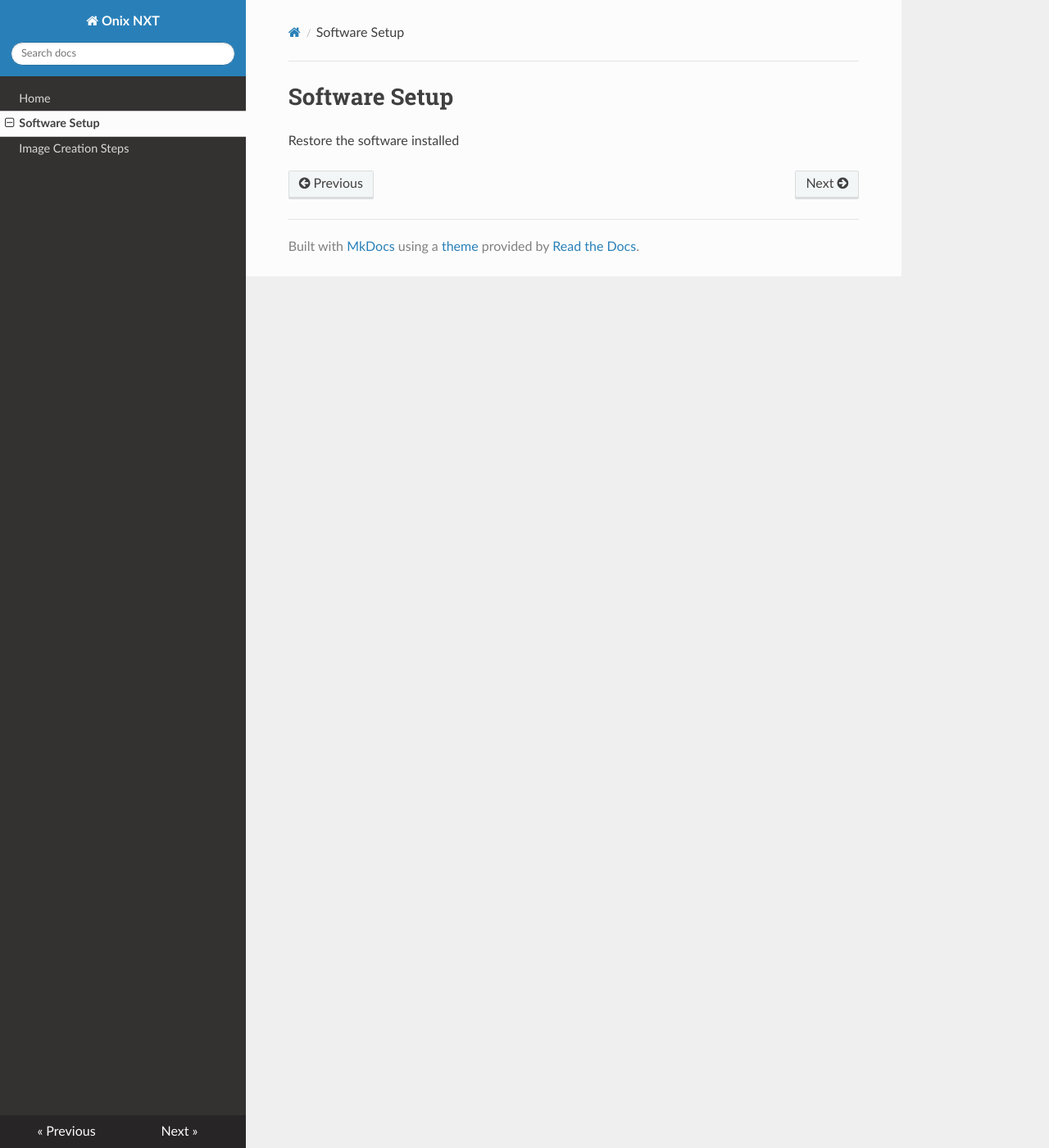
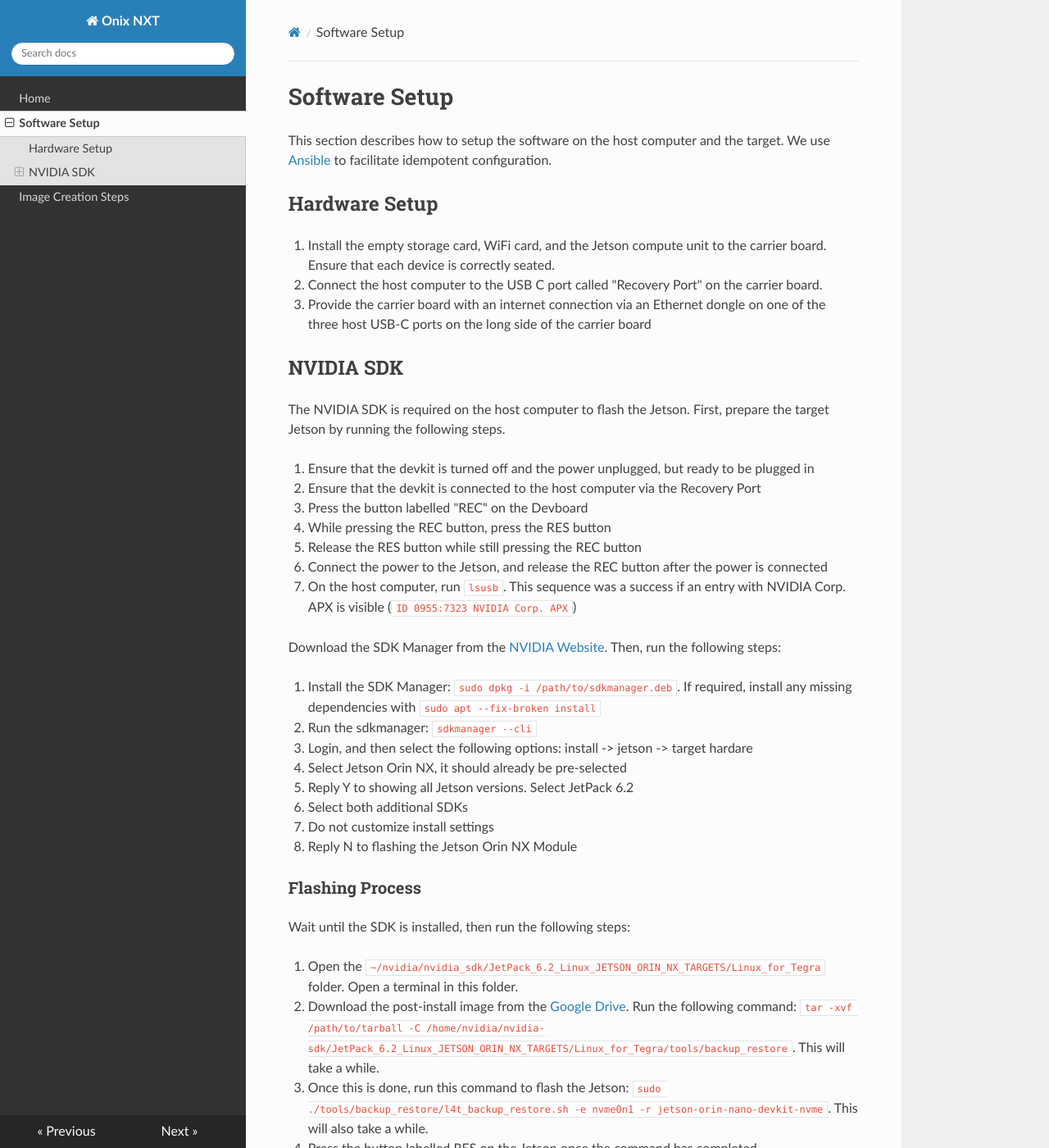
Before and after one commit to lis-epfl/swarm-nxt, an MkDocs documentation site: the page built from docs/software-setup.md, in a window 1280 px wide and 1400 px high. Shown: the whole window at 82% size. Built offline with MkDocs 1.6.1, drawn with Linux system fonts in a browser that asks for light colours; nearby versions of some CDN libraries; some of the changed text lies outside the part shown.

Commit message:
work on docs

````diff
--- a/docs/software-setup.md
+++ b/docs/software-setup.md
@@ -1,3 +1,97 @@
-# Software Setup
+#Software Setup
 
-Restore the software installed
+This section describes how to setup the software on the host computer and the target. We use [Ansible](https://www.redhat.com/en/ansible-collaborative) to facilitate idempotent configuration.
+
+## Hardware Setup
+
+1. Install the empty storage card, WiFi card, and the Jetson compute unit to the carrier board. Ensure that each device is correctly seated.
+2. Connect the host computer to the USB C port called "Recovery Port" on the carrier board.
+3. Provide the carrier board with an internet connection via an Ethernet dongle on one of the three host USB-C ports on the long side of the carrier board
+
+
+## NVIDIA SDK
+
+The NVIDIA SDK is required on the host computer to flash the Jetson. First, prepare the target Jetson by running the following steps.
+
+1. Ensure that the devkit is turned off and the power unplugged, but ready to be plugged in
+2. Ensure that the devkit is connected to the host computer via the Recovery Port
+3. Press the button labelled "REC" on the Devboard
+4. While pressing the REC button, press the RES button
+5. Release the RES button while still pressing the REC button
+6. Connect the power to the Jetson, and release the REC button after the power is connected
+7. On the host computer, run `lsusb`. This sequence was a success if an entry with NVIDIA Corp. APX is visible (`ID 0955:7323 NVIDIA Corp. APX`)
+
+
+Download the SDK Manager from the [NVIDIA Website](https://developer.nvidia.com/sdk-manager). Then, run the following steps:
+
+1. Install the SDK Manager: `sudo dpkg -i /path/to/sdkmanager.deb`. If required, install any missing dependencies with `sudo apt --fix-broken install`
+2. Run the sdkmanager: `sdkmanager --cli`
+3. Login, and then select the following options: install -> jetson -> target hardare
+4. Select Jetson Orin NX, it should already be pre-selected
+5. Reply Y to showing all Jetson versions. Select JetPack 6.2
+6. Select both additional SDKs
+7. Do not customize install settings
+8. Reply N to flashing the Jetson Orin NX Module
+
+
+### Flashing Process
+
+Wait until the SDK is installed, then run the following steps:
+
+1. Open the `~/nvidia/nvidia_sdk/JetPack_6.2_Linux_JETSON_ORIN_NX_TARGETS/Linux_for_Tegra` folder. Open a terminal in this folder.
+2. Download the post-install image from the [Google Drive](https://drive.google.com/drive/u/1/folders/1IpKJmJZyAb2P-46V7JcgBnGyn-WECAMc). Run the following command: `tar -xvf /path/to/tarball -C /home/nvidia/nvidia-sdk/JetPack_6.2_Linux_JETSON_ORIN_NX_TARGETS/Linux_for_Tegra/tools/backup_restore`. This will take a while.
+3. Once this is done, run this command to flash the Jetson: `sudo ./tools/backup_restore/l4t_backup_restore.sh -e nvme0n1 -r jetson-orin-nano-devkit-nvme`. This will also take a while.
+5. Press the button labelled RES on the Jetson once the command has completed.
+
+!!! important
+    Ensure you are in the `Linux_for_Tegra` folder
+
+# Post-Flash Setup
+
+On the host computer, you should be able to SSH into the Orin now: `ssh lis@192.168.55.1`. This connection is provided through the USB Recovery port. These are the default credentials:
+
+```
+username: lis
+password: orin
+```
+
+You can [run the ansible playbook](image-creation.md#ansible-installation) to update the software if needed.
+
+## Password-Free Access
+
+For password free access to the Orin, follow these steps:
+
+1. Ensure that you have an SSH key in ~/.ssh
+2. With the USB connected, run `ssh-copy-id lis@192.168.55.1`
+3. Make sure that the ssh-agent is on: ``eval `ssh-agent` ``
+4. Add your key to the agent `ssh-add`
+5. Ensure that you can access the device without a password: `ssh lis@192.168.55.1`
+
+## Set Hostname
+
+For easier reference to the device, you can set the hostname per-device by ssh'ing in and running `sudo hostnamectl hostname nxt<num>`
+
+We track the hostnames that have been assigned in [this](https://docs.google.com/spreadsheets/d/1uuXMoGTHYXsHLR0sF3Sd2kVL-pUlbTp2RO5qc1V2LAo/edit) spreadsheet.
+
+## Wi-Fi Setup
+
+SSH into the Orin. The following is a reference for commands that you can use with `nmcli`:
+
+To see available Wi-Fi networks: `nmcli device wifi list`
+
+To connect to a network with simple auth (open or WPA2/WPA3 password): `sudo nmtui` -> Activate Connection
+
+To connect to a more complicated network (eduroam/epfl):
+```bash
+sudo nmcli connection add type wifi \
+con-name "epfl" \
+ssid "epfl" \
+wifi-sec.key-mgmt wpa-eap \
+802-1x.eap ttls \
+802-1x.phase2-auth mschapv2 \
+802-1x.identity "YourUsername" \
+802-1x.password "YourPassword" \
+802-11-wireless.bssid "AA:BB:CC:DD:EE:FF"
+```
+
+Replace YourUsername, YourPassword with your GASPAR credentials. You can find the bssid of your local router by `nmcli device wifi list`. Use that instead of `AA:BB:CC:DD:EE:FF`.
````
Also changed, not shown: docs/image-creation.md (+13 -16 lines), docs/nxt-setup.md (added, +10 -0 lines).
